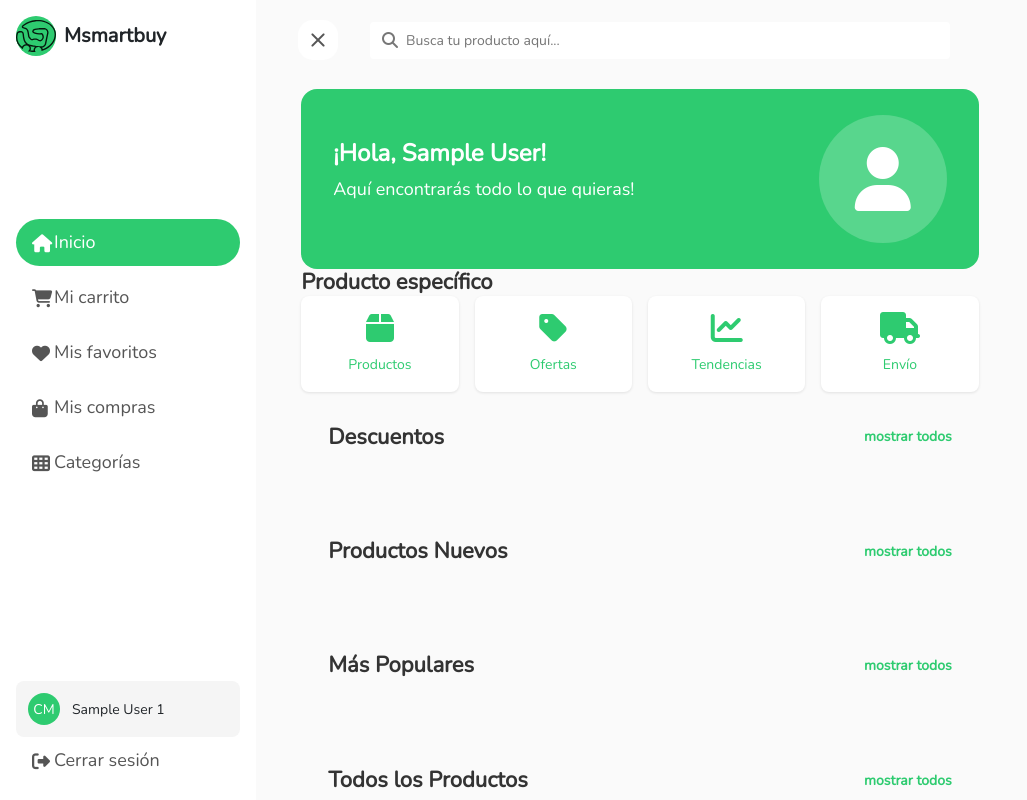
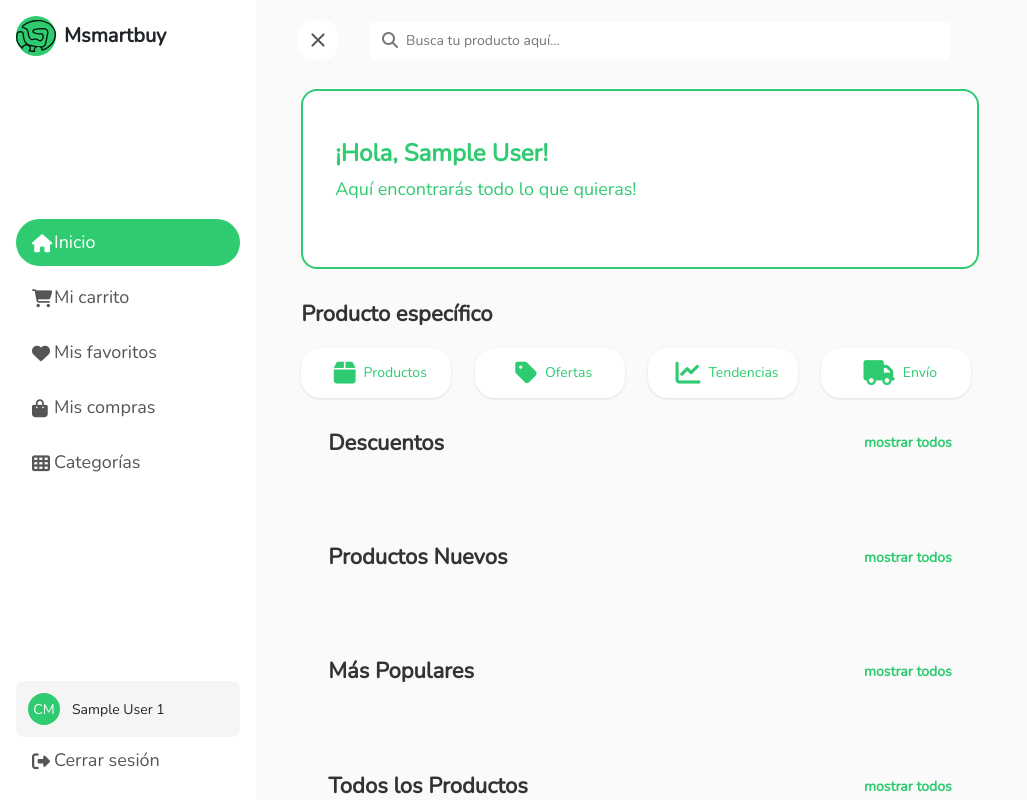
Before and after one commit to Ciricundio/Msmartbuy, a PHP site: page /view/home/home.php in a window 1280 px wide. Shown: the top 800 px of the page, without its empty margins (0-1027 px from the left). Run offline with PHP 8.4, Linux system fonts and the light colour scheme; the visitor is signed in with stand-in values (Sample User, id 1); data that the repository does not hold is empty.

Commit message:
Se actualiza el estilo del banner.

```diff
--- a/public/css/home.css
+++ b/public/css/home.css
@@ -255,7 +255,8 @@ body {
 }
 
 .hero-banner {
-  background: var(--verde);
+  background: white;
+  border: var(--verde) 2px solid;
   border-radius: 16px;
   padding: 32px;
   position: relative;
@@ -268,18 +269,19 @@ body {
 .hero-content {
   position: relative;
   z-index: 10;
+  color: var(--verde);
 }
 
 .hero-title {
   font-size: 24px;
   font-weight: bold;
-  color: white;
+  color: var(--verde);
   margin-bottom: 8px;
 }
 
 .hero-subtitle {
   font-size: 18px;
-  color: white;
+  color: var(--verde);
 }
 
 .hero-image {
@@ -305,7 +307,7 @@ body {
 }
 
 .section {
-  margin-bottom: 32px;
+  margin: 32px 0;
 }
 
 .section-title {
@@ -335,13 +337,19 @@ body {
 }
 
 .category-card {
+  width: 150px;
+  height: 50px;
   background-color: white;
-  border-radius: 8px;
+  border-radius:20px;
   padding: 16px;
   text-align: center;
   box-shadow: 0 1px 3px rgba(0, 0, 0, 0.1);
   transition: box-shadow 0.3s;
   cursor: pointer;
+  display: flex;
+  justify-content: center;
+  align-items: center;
+  margin-top: 20px;
 }
 
 .category-card:hover {
@@ -349,9 +357,9 @@ body {
 }
 
 .category-card i {
-  font-size: 32px;
+  font-size: 25px;
   color: #2ecb70;
-  margin-bottom: 8px;
+  margin: 8px;
   display: block;
 }
 
```
